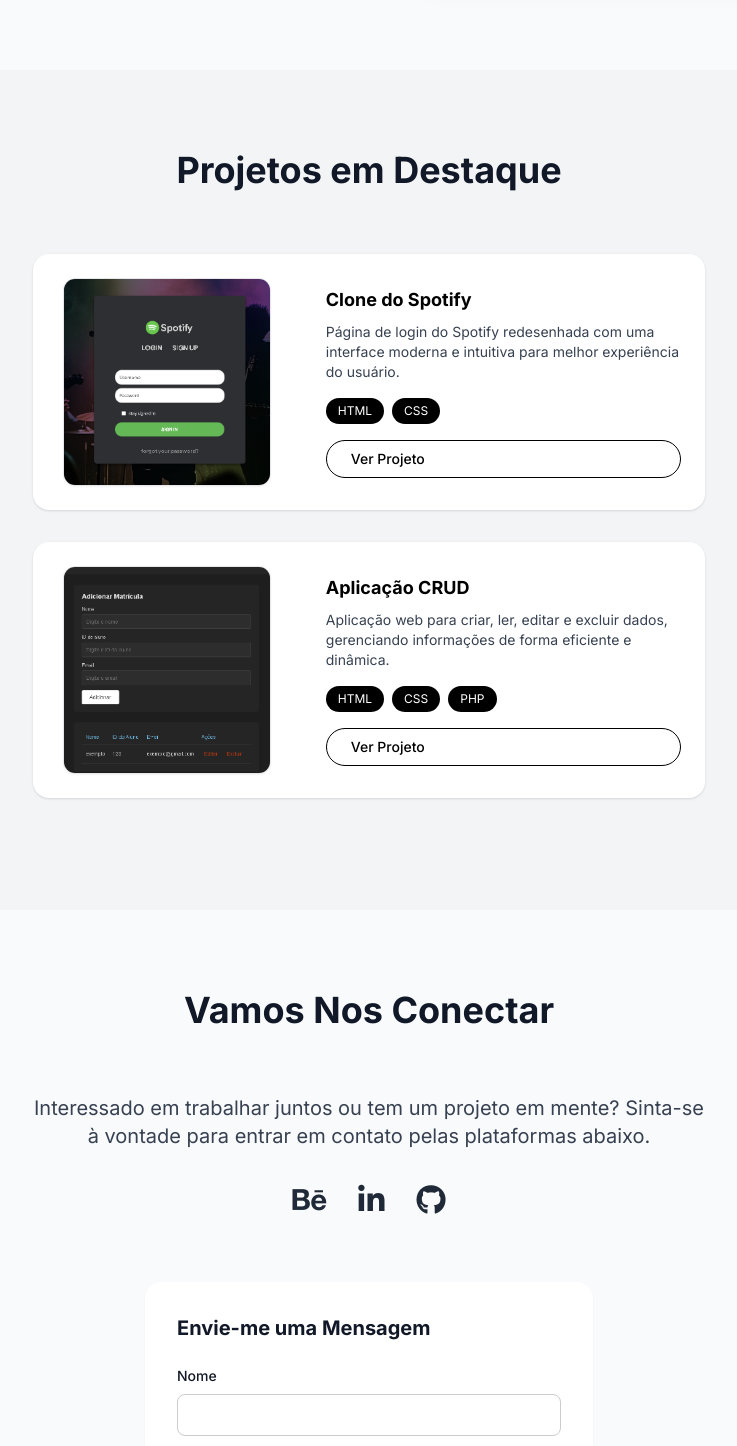
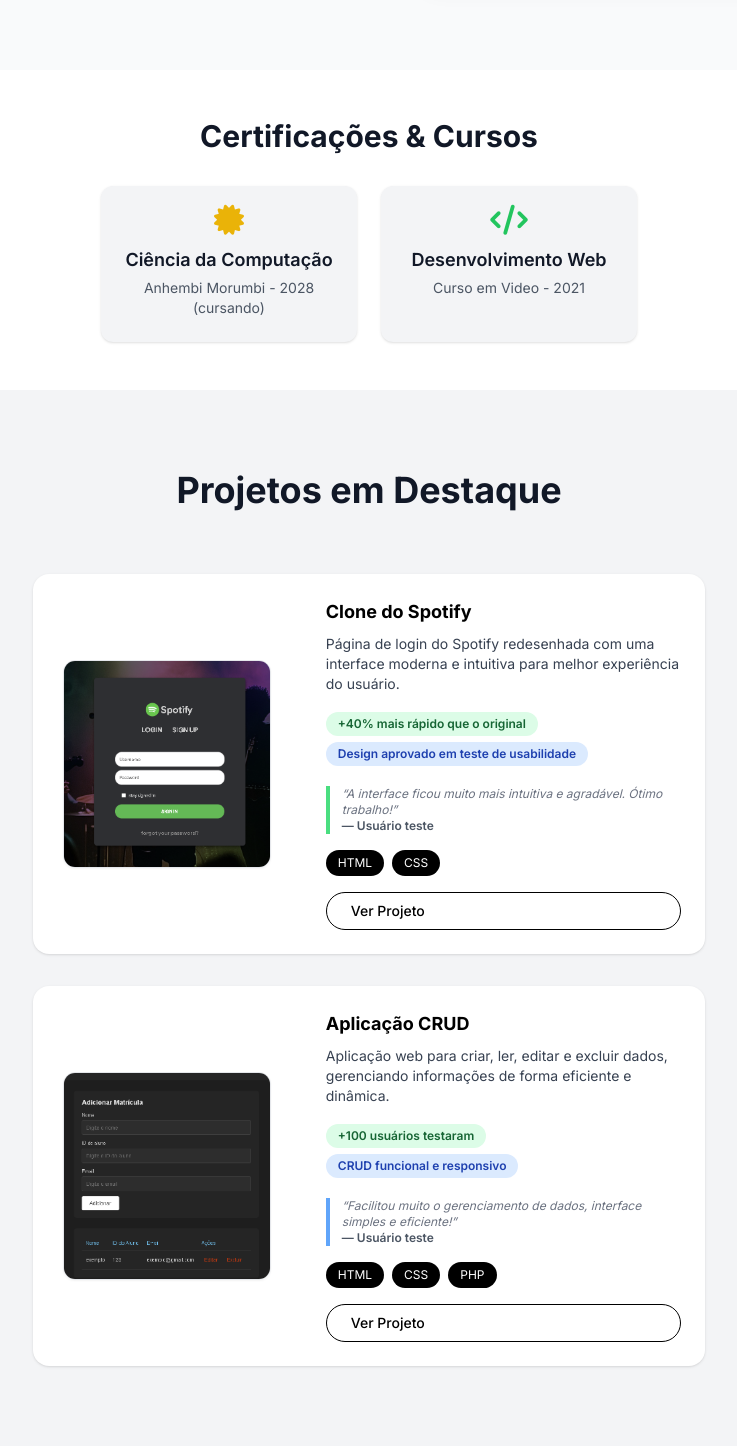
Before and after one commit to cleytonjcp/cleytondev, a plain HTML site: page index.html in a window 1280 px wide. Shown: the part 560-2006 px from the top of the page, without its empty margins (271-1008 px from the left). Drawn offline with nearby package versions, Linux system fonts and the light colour scheme.

Commit message:
Update Visual e Info

```diff
--- a/index.html
+++ b/index.html
@@ -87,6 +87,26 @@
         </div>
     </section>
 
+    <!-- Adicione logo após a seção #about -->
+    <section id="certifications" class="py-12 px-6 bg-white">
+        <div class="container mx-auto">
+            <h2 class="text-2xl md:text-3xl font-bold mb-8 text-center">Certificações & Cursos</h2>
+            <div class="flex flex-wrap justify-center gap-6 text-center">
+                <div class="bg-gray-100 rounded-xl p-4 flex flex-col items-center shadow w-64">
+                    <i class="fas fa-certificate text-3xl text-yellow-500 mb-2"></i>
+                    <span class="font-semibold text-lg mb-1">Ciência da Computação</span>
+                    <span class="text-sm text-gray-600 mb-2">Anhembi Morumbi - 2028 (cursando)</span>
+                </div>
+                <div class="bg-gray-100 rounded-xl p-4 flex flex-col items-center shadow w-64">
+                    <i class="fas fa-code text-3xl text-green-500 mb-2"></i>
+                    <span class="font-semibold text-lg mb-1">Desenvolvimento Web</span>
+                    <span class="text-sm text-gray-600 mb-2">Curso em Video - 2021</span>
+                </div>
+                <!-- Adicione mais blocos conforme necessário -->
+            </div>
+        </div>
+    </section>
+
     <!-- Seção de Projetos -->
     <section id="projects" class="py-20 px-6 bg-gray-100">
         <div class="container mx-auto">
@@ -104,6 +124,16 @@
                     <p class="text-gray-700 mb-4 text-sm">
                         Página de login do Spotify redesenhada com uma interface moderna e intuitiva para melhor experiência do usuário.
                     </p>
+                    <!-- Resultados alcançados -->
+                    <div class="mb-4">
+                        <span class="inline-block bg-green-100 text-green-800 text-xs px-3 py-1 rounded-full font-semibold mb-1">+40% mais rápido que o original</span>
+                        <span class="inline-block bg-blue-100 text-blue-800 text-xs px-3 py-1 rounded-full font-semibold mb-1">Design aprovado em teste de usabilidade</span>
+                    </div>
+                    <!-- Depoimento -->
+                    <blockquote class="italic text-gray-500 text-xs border-l-4 border-green-400 pl-3 mb-4">
+                        “A interface ficou muito mais intuitiva e agradável. Ótimo trabalho!”<br>
+                        <span class="not-italic font-semibold text-gray-600">— Usuário teste</span>
+                    </blockquote>
                     <div class="flex flex-wrap gap-2 mb-4">
                         <span class="project-skill-tag">HTML</span>
                         <span class="project-skill-tag">CSS</span>
@@ -124,6 +154,16 @@
                     <p class="text-gray-700 mb-4 text-sm">
                         Aplicação web para criar, ler, editar e excluir dados, gerenciando informações de forma eficiente e dinâmica.
                     </p>
+                    <!-- Resultados alcançados -->
+                    <div class="mb-4">
+                        <span class="inline-block bg-green-100 text-green-800 text-xs px-3 py-1 rounded-full font-semibold mb-1">+100 usuários testaram</span>
+                        <span class="inline-block bg-blue-100 text-blue-800 text-xs px-3 py-1 rounded-full font-semibold mb-1">CRUD funcional e responsivo</span>
+                    </div>
+                    <!-- Depoimento -->
+                    <blockquote class="italic text-gray-500 text-xs border-l-4 border-blue-400 pl-3 mb-4">
+                        “Facilitou muito o gerenciamento de dados, interface simples e eficiente!”<br>
+                        <span class="not-italic font-semibold text-gray-600">— Usuário teste</span>
+                    </blockquote>
                     <div class="flex flex-wrap gap-2 mb-4">
                         <span class="project-skill-tag">HTML</span>
                         <span class="project-skill-tag">CSS</span>
```
